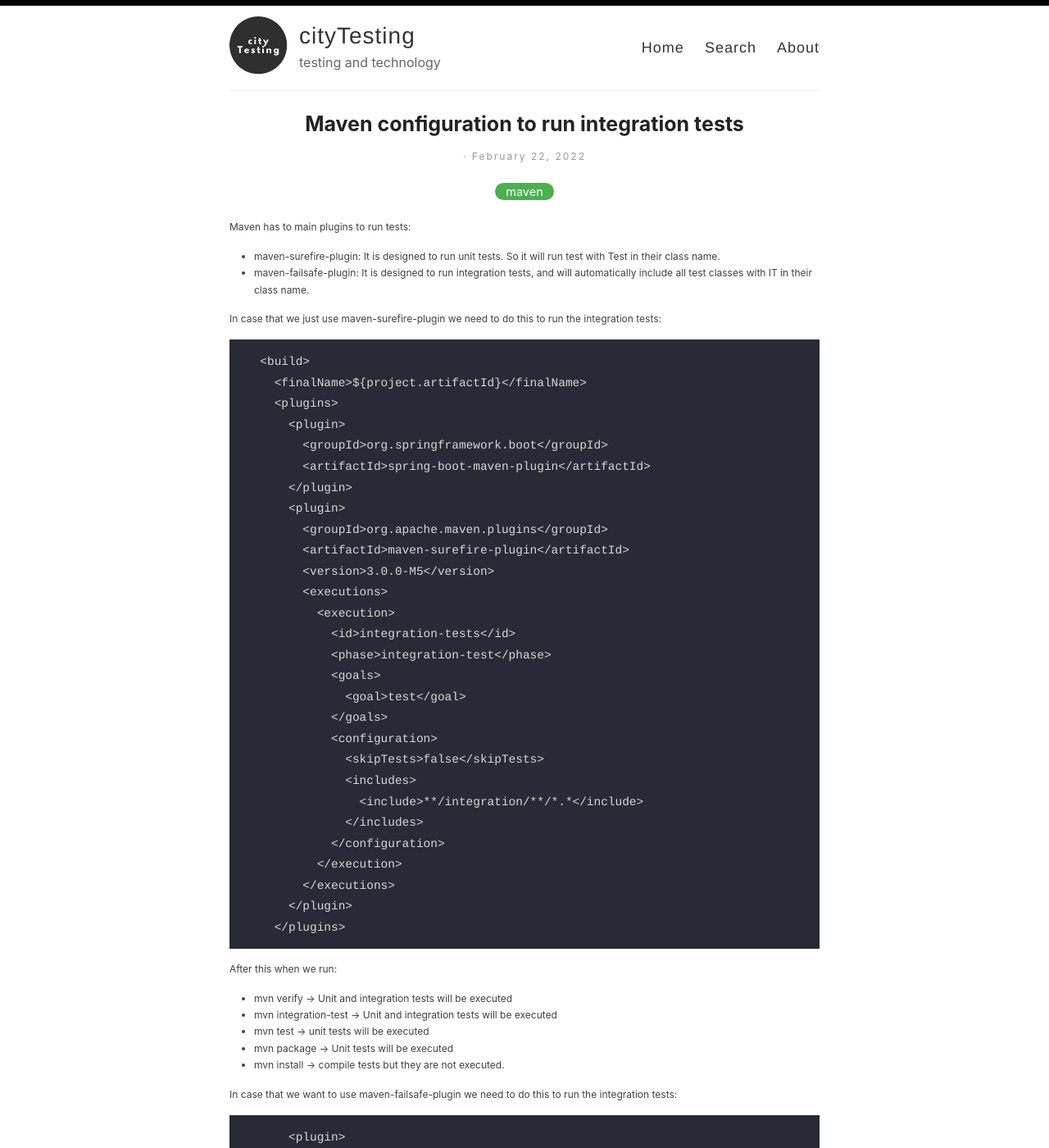
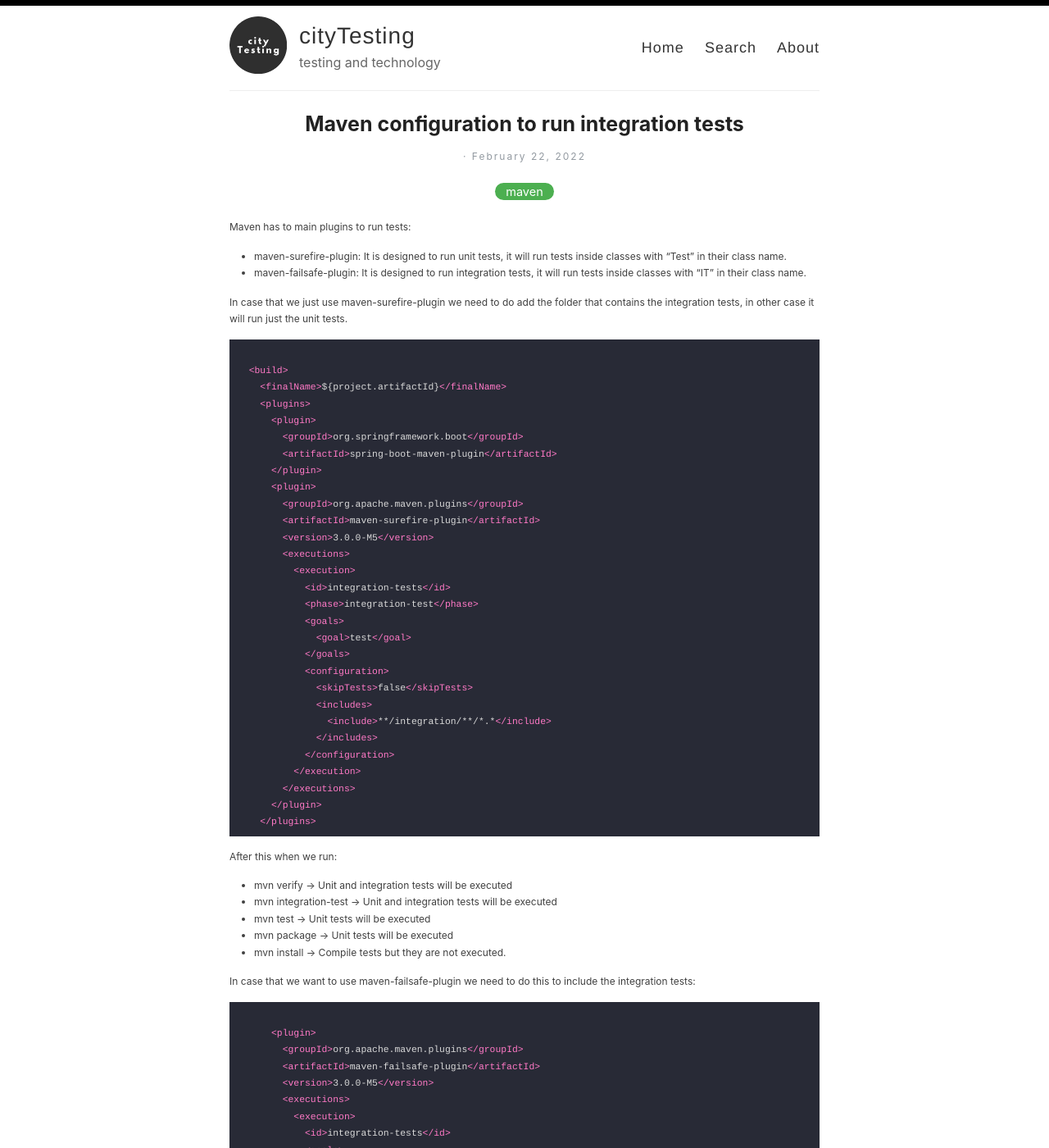
Before and after one commit to cityTesting/citytesting.github.io, a Jekyll site: the page built from _posts/2022-02-22-maven-integration-tests.md, in a window 1280 px wide and 1400 px high. Shown: the whole window at 82% size. Built offline with Jekyll 4.4.1, drawn with Linux system fonts in a browser that asks for light colours; some of the changed text lies outside the part shown.

Commit message:
Update 2022-02-22-maven-integration-tests.md

````diff
--- a/_posts/2022-02-22-maven-integration-tests.md
+++ b/_posts/2022-02-22-maven-integration-tests.md
@@ -5,12 +5,12 @@ categories: [maven]
 ---
 
 Maven has to main plugins to run tests:
-- maven-surefire-plugin: It is designed to run unit tests. So it will run test with Test in their class name.
-- maven-failsafe-plugin:  It is designed to run integration tests, and will automatically include all test classes with IT in their class name.
+- maven-surefire-plugin: It is designed to run unit tests, it will run tests inside classes with "Test" in their class name.
+- maven-failsafe-plugin:  It is designed to run integration tests, it will run tests inside classes with "IT" in their class name.
 
-In case that we just use maven-surefire-plugin we need to do this to run the integration tests:
+In case that we just use maven-surefire-plugin we need to do add the folder that contains the integration tests, in other case it will run just the unit tests.
 
-```
+{% highlight xml %}
   <build>
     <finalName>${project.artifactId}</finalName>
     <plugins>
@@ -39,19 +39,20 @@ In case that we just use maven-surefire-plugin we need to do this to run the int
         </executions>
       </plugin>
     </plugins>
-```
+{% endhighlight %}
+
 
 After this when we run:
 
-- mvn verify -> Unit and integration tests will be executed
-- mvn integration-test -> Unit and integration tests will be executed
-- mvn test -> unit tests will be executed
-- mvn package -> Unit tests will be executed
-- mvn install -> compile tests but they are not executed.
+- mvn verify → Unit and integration tests will be executed
+- mvn integration-test → Unit and integration tests will be executed
+- mvn test → Unit tests will be executed
+- mvn package → Unit tests will be executed
+- mvn install → Compile tests but they are not executed.
 
 
-In case that we want to use maven-failsafe-plugin we need to do this to run the integration tests:
-```
+In case that we want to use maven-failsafe-plugin we need to do this to include the integration tests:
+{% highlight xml %}
       <plugin>
         <groupId>org.apache.maven.plugins</groupId>
         <artifactId>maven-failsafe-plugin</artifactId>
@@ -68,12 +69,13 @@ In case that we want to use maven-failsafe-plugin we need to do this to run the
       </plugin>
     </plugins>
 
-```
+{% endhighlight %}
+
 After this when we run:
 
-- mvn verify -> Unit and integration tests will be executed.
-- mvn integration-test -> Unit and integration tests will be executed.
-- mvn test -> unit tests will be executed.
-- mvn package -> Unit tests will be executed.
-- mvn install -> compile tests but they are not executed.
-- mvn failsafe:integration-test -> Integration tests will be executed.
+- mvn verify → Unit and integration tests will be executed.
+- mvn integration-test → Unit and integration tests will be executed.
+- mvn test → Unit tests will be executed.
+- mvn package → Unit tests will be executed.
+- mvn install → Compile tests but they are not executed.
+- mvn failsafe:integration-test → Integration tests will be executed.
````
